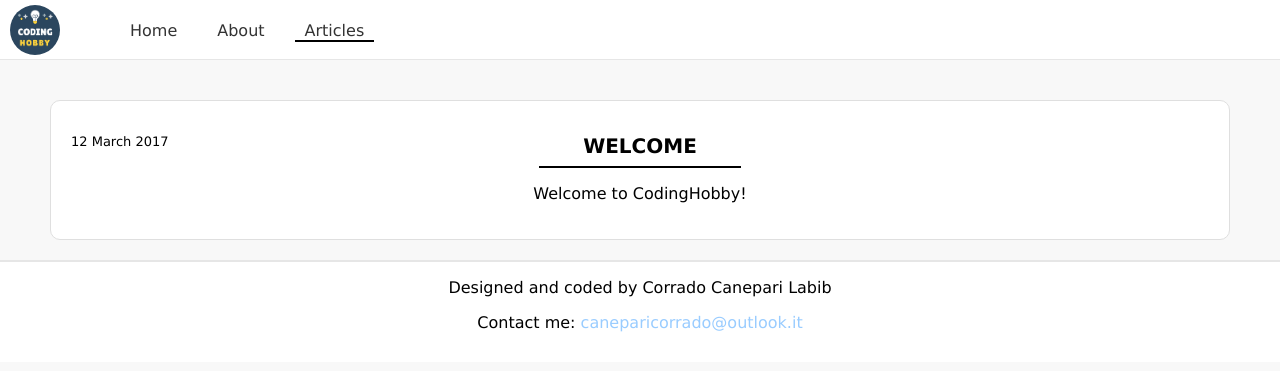
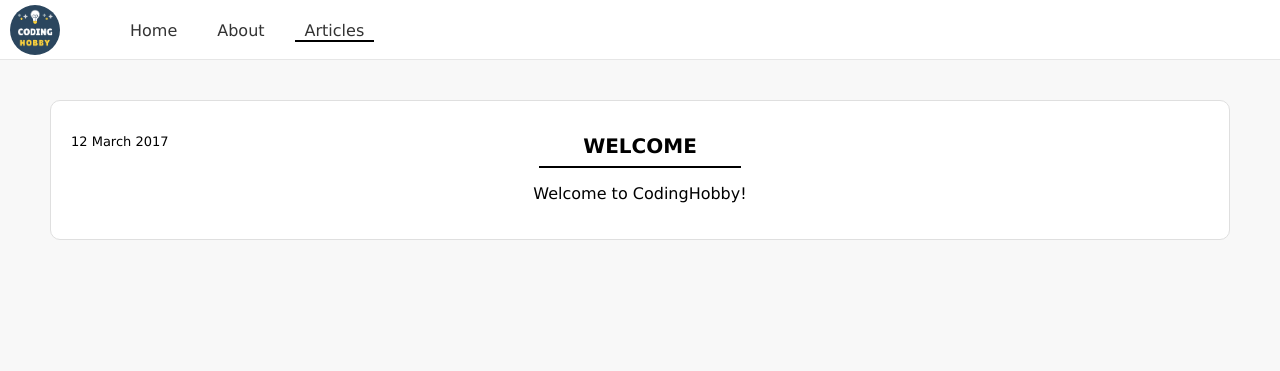
Before and after one commit to CodingHobby/codinghobby.github.io, a Jekyll site: the page built from articles.html, in a window 1280 px wide. Shown: the top 371 px of the page. Built offline with Jekyll 4.4.1, drawn with Linux system fonts in a browser that asks for light colours.

Commit message:
Removed annoying footer

```diff
--- a/Gemfile
+++ b/Gemfile
@@ -9,14 +9,13 @@ ruby RUBY_VERSION
 #
 # This will help ensure the proper Jekyll version is running.
 # Happy Jekylling!
-gem "jekyll", "3.4.1"
 
 # This is the default theme for new Jekyll sites. You may change this to anything you like.
 gem "minima", "~> 2.0"
 
 # If you want to use GitHub Pages, remove the "gem "jekyll"" above and
 # uncomment the line below. To upgrade, run `bundle update github-pages`.
-# gem "github-pages", group: :jekyll_plugins
+gem "github-pages", group: :jekyll_plugins
 
 # If you have any plugins, put them here!
 group :jekyll_plugins do
--- a/_layouts/about.html
+++ b/_layouts/about.html
@@ -43,7 +43,6 @@
 				<a class="btn cta" href="/articles/">Read the articles <i class="fa fa-chevron-circle-right"></i></a>
 			</p>
 		</div>
-		{% include footer.html %}
 	</div>
 </body>
 
--- a/_layouts/articles.html
+++ b/_layouts/articles.html
@@ -22,7 +22,6 @@
 				</div>
 			</a>
 			{% endfor %}
-		{% include footer.html %}
 	</div>
 </body>
 
```
